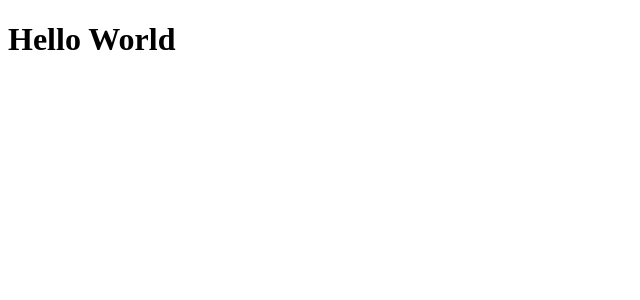
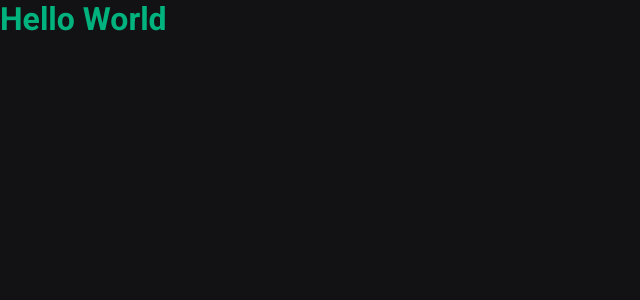
Before and after one commit to viniciusmendite/ignite-shop, a Next.js app: page / in a window 1280 px wide. Shown: the top 300 px of the page, without its empty margins (0-640 px from the left). Built offline with nearby package versions, Linux system fonts and the light colour scheme.

Commit message:
style: setup stitches

```diff
--- a/next.config.js
+++ b/next.config.js
@@ -1,6 +1,6 @@
 /** @type {import('next').NextConfig} */
 const nextConfig = {
   reactStrictMode: true,
-}
+};
 
-module.exports = nextConfig
+module.exports = nextConfig;
--- a/package.json
+++ b/package.json
@@ -10,6 +10,7 @@
   },
   "dependencies": {
     "@next/font": "13.1.6",
+    "@stitches/react": "^1.2.8",
     "@types/node": "18.13.0",
     "@types/react": "18.0.28",
     "@types/react-dom": "18.0.11",
--- a/src/pages/_app.tsx
+++ b/src/pages/_app.tsx
@@ -1,4 +1,8 @@
 import type { AppProps } from 'next/app';
+
+import { globalStyles } from '@/styles/global';
+
+globalStyles();
 
 export default function App({ Component, pageProps }: AppProps) {
   return <Component {...pageProps} />;
--- a/src/pages/_document.tsx
+++ b/src/pages/_document.tsx
@@ -1,9 +1,27 @@
 import { Html, Head, Main, NextScript } from 'next/document';
+
+import { getCssText } from '@/styles';
 
 export default function Document() {
   return (
     <Html lang="en">
-      <Head />
+      <Head>
+        <link rel="preconnect" href="https://fonts.googleapis.com" />
+        <link
+          rel="preconnect"
+          href="https://fonts.gstatic.com"
+          crossOrigin="anonymous"
+        />
+        <link
+          href="https://fonts.googleapis.com/css2?family=Roboto:wght@400;700&display=swap"
+          rel="stylesheet"
+        />
+
+        <style
+          id="stitches"
+          dangerouslySetInnerHTML={{ __html: getCssText() }}
+        />
+      </Head>
       <body>
         <Main />
         <NextScript />
--- a/src/pages/index.tsx
+++ b/src/pages/index.tsx
@@ -1,3 +1,9 @@
+import { styled } from '@/styles';
+
+const Title = styled('h1', {
+  color: '$green300',
+});
+
 export default function Home() {
-  return <h1>Hello World</h1>;
+  return <Title>Hello World</Title>;
 }
--- /dev/null
+++ b/src/pages/success.tsx
@@ -0,0 +1,3 @@
+export default function Success() {
+  return <h1>Success</h1>;
+}
--- /dev/null
+++ b/src/styles/global.ts
@@ -0,0 +1,19 @@
+import { globalCss } from '.';
+
+export const globalStyles = globalCss({
+  '*': {
+    margin: 0,
+    padding: 0,
+  },
+
+  body: {
+    '-webkit-font-smoothing': 'antialiased',
+    backgroundColor: '$gray900',
+    color: '$gray100',
+  },
+
+  'body, input, textarea, button': {
+    fontFamily: 'Roboto',
+    fontWeight: 400,
+  },
+});
--- /dev/null
+++ b/src/styles/index.ts
@@ -0,0 +1,25 @@
+import { createStitches } from '@stitches/react';
+
+export const {
+  config,
+  styled,
+  css,
+  globalCss,
+  keyframes,
+  getCssText,
+  theme,
+  createTheme,
+} = createStitches({
+  theme: {
+    colors: {
+      white: '#fff',
+      gray900: '#121214',
+      gray800: '#202024',
+      gray300: '#c4c4cc',
+      gray100: '#e1e1e6',
+
+      green500: '#00875f',
+      green300: '#00b37e',
+    },
+  },
+});
```
Also changed, not shown: src/pages/product/[id].tsx (added, +7 -0 lines), 1 other file (tests, documents, lock files or other folders).
